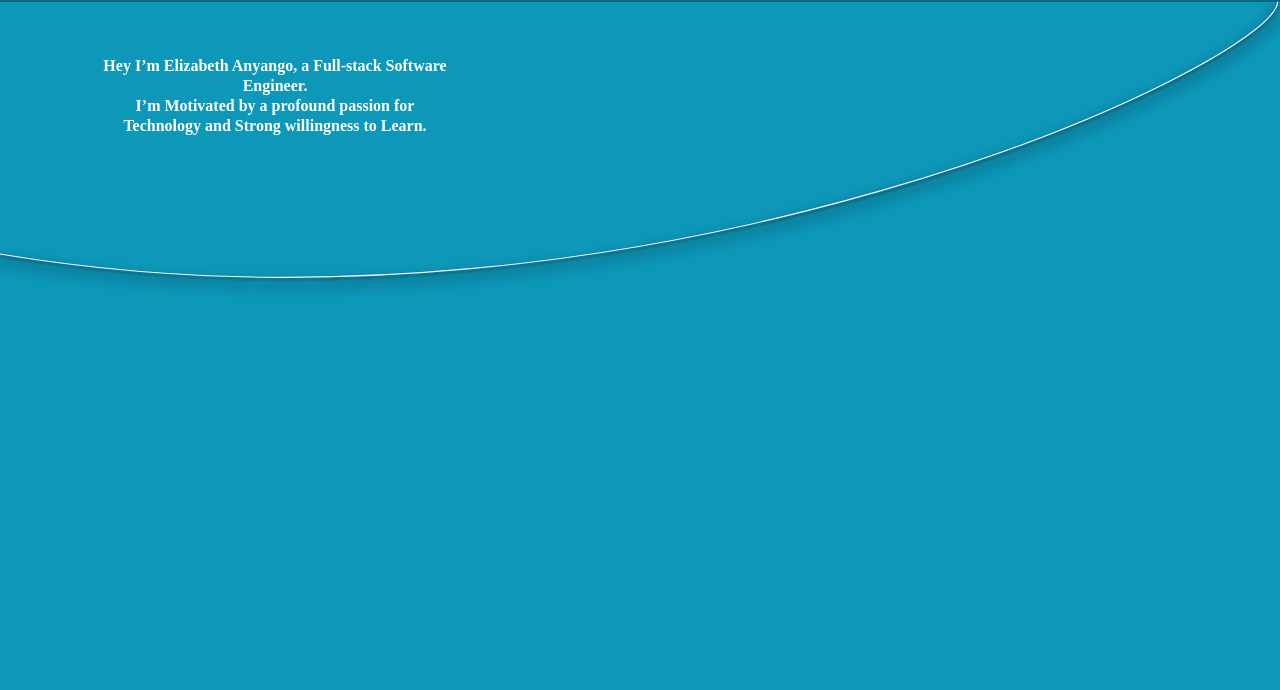
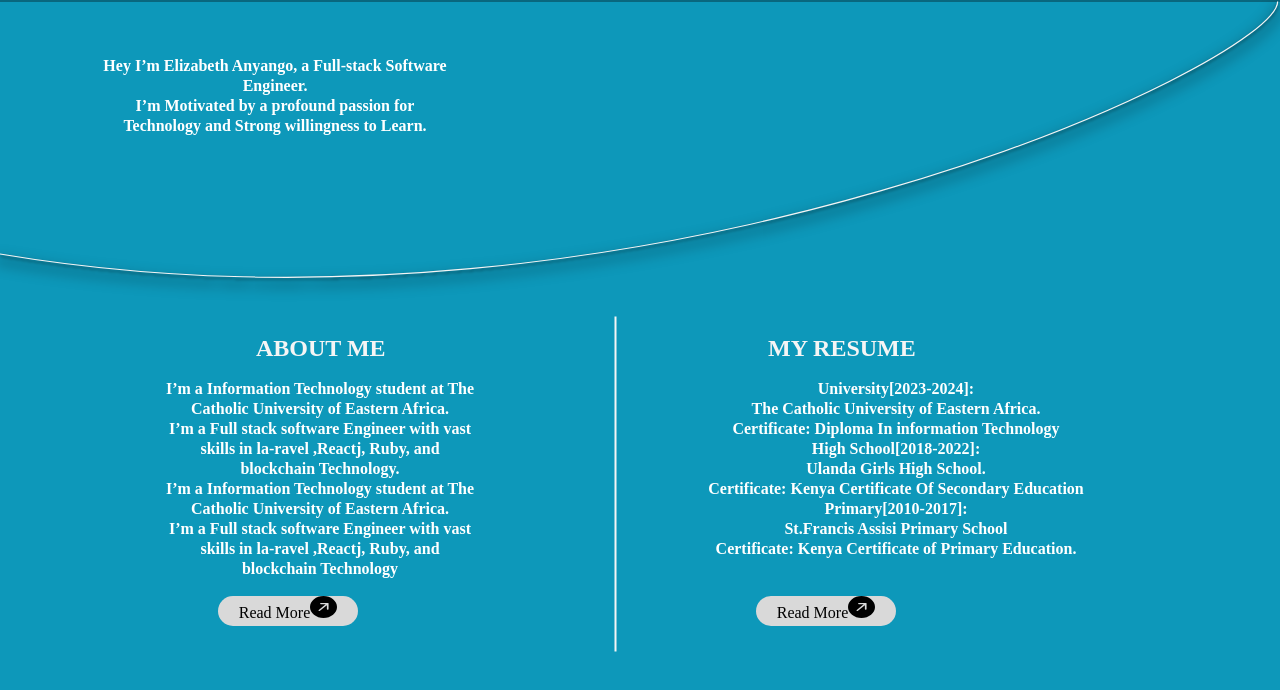
Before and after one commit to Beth601/my-portfolio, a plain HTML site: page index.html in a window 1280 px wide. Shown: the part 58-748 px from the top of the page. Drawn offline with Linux system fonts and the light colour scheme.

Commit message:
created my resume section

```diff
--- a/css/style.css
+++ b/css/style.css
@@ -92,3 +92,142 @@ color: #FFFFFF;
 
 
 }
+.about-me{
+
+/* About me Section */
+
+position: absolute;
+width: 100%;
+height: 406px;
+left: 0px;
+top: 431px;
+
+
+
+
+
+
+}
+.about-title{
+    /* ABOUT ME */
+
+position: absolute;
+width: 261px;
+height: 30px;
+left: 20%;
+top: -60px;
+
+font-family: 'Source Code Pro';
+font-style: normal;
+font-weight: 700;
+font-size: 24px;
+line-height: 30px;
+
+color: #F5F5F5;
+
+
+}
+.about-content{
+/* I’m a Information Technology student at The Catholic University of Eastern Africa. I’m a Full stack software Engineer with vast skills in la-ravel ,Reactj, Ruby, and blockchain Technology. I’m a Information Technology student at The Catholic University of Eastern Africa. I’m a Full stack software Engineer with vast skills in la-ravel ,Reactj, Ruby, and blockchain Technology */
+
+position: absolute;
+width: 50%;
+height: 231px;
+left: 0px;
+top: -10px;
+
+font-family: 'Source Code Pro';
+font-style: normal;
+font-weight: 700;
+font-size: 16px;
+line-height: 20px;
+text-align: center;
+
+color: #FFFFFF;
+
+
+
+}
+.button1{
+    /* Group 4 */
+
+position: absolute;
+width: 140px;
+height: 30px;
+left: 218px;
+top: 55%;
+text-align: center;
+background-color: #D9D9D9;
+border-radius: 20px;
+
+
+}
+.line2{
+
+/* Line 2 */
+position: absolute;
+width: 333px;
+height: 0px;
+left: 35%;
+top: 110px;
+
+border: 1px solid #F5F5F5;
+transform: rotate(90deg);
+
+
+}
+.resume-title{
+    /* MY RESUME */
+
+position: absolute;
+width: 203px;
+height: 30px;
+left: 60%;
+top: -60px;
+
+font-family: 'Source Code Pro';
+font-style: normal;
+font-weight: 700;
+font-size: 24px;
+line-height: 30px;
+
+color: #F5F5F5;
+
+
+}
+.resume-content{
+
+
+    /* University[2023-2024]: The Catholic University of Eastern Africa. Certificate: Diploma In information Technology High School[2018-2022]: Ulanda Girls High School. Certificate: Kenya Certificate Of Secondary Education Primary[2010-2017]: St.Francis Assisi Primary School Certificate: Kenya Certificate of Primary Education. */
+
+position: absolute;
+width: 50%;
+height: 245px;
+left: 45%;
+top: -10px;
+
+font-family: 'Source Code Pro';
+font-style: normal;
+font-weight: 700;
+font-size: 16px;
+line-height: 20px;
+text-align: center;
+
+
+color: #FFFFFF;
+
+
+}
+.button2{
+    /* Group 3 */
+
+position: absolute;
+width: 140px;
+height: 30px;
+left: 756px;
+top: 55%;
+text-align: center;
+background-color: #D9D9D9;
+border-radius: 20px;
+
+}
--- a/index.html
+++ b/index.html
@@ -38,7 +38,50 @@
  <!--About me and my resume section starts here-->
 
 <div class="about-me">
+    <!--About message starts here-->
+<div class="about">
+    <h2 class="about-title">ABOUT ME</h2>
+    <p class="about-content">
+        I’m a Information Technology student at The <br>Catholic University of Eastern Africa.<br>
+I’m a Full stack software Engineer with vast <br>skills in la-ravel ,Reactj, Ruby, and <br>blockchain Technology.<br>
+I’m a Information Technology student at The <br>Catholic University of Eastern Africa.<br>
+I’m a Full stack software Engineer with vast <br>skills in la-ravel ,Reactj, Ruby, and<br> blockchain Technology
+    </p>
 
+    <div class="button1">
+        Read More<img src="images/ArrowUpRightCircleFill.svg" class="arrow">
+    </div>
+
+</div>
+
+<!--About message ends here-->
+<div class="">
+    <img src="images/Line 2.svg" class="line2">
+
+</div>
+
+    <!--My resume message starts here-->
+    <div class="resume">
+        <h2 class="resume-title">MY RESUME</h2>
+        <p class="resume-content">
+            University[2023-2024]: <br>
+            The Catholic University of Eastern Africa.<br>
+            Certificate: Diploma In information Technology<br>
+            High School[2018-2022]:<br>
+             Ulanda Girls High School.<br>
+            Certificate: Kenya Certificate Of Secondary Education<br>
+            Primary[2010-2017]: <br>
+            St.Francis Assisi Primary School<br>
+            Certificate: Kenya Certificate of Primary Education.<br>
+     </p>
+
+        <div class="button2">
+            Read More<img src="images/ArrowUpRightCircleFill.svg" class="arrow2">
+        </div>
+
+    </div>
+
+    <!--my resume message ends here-->
 
 
 
```
